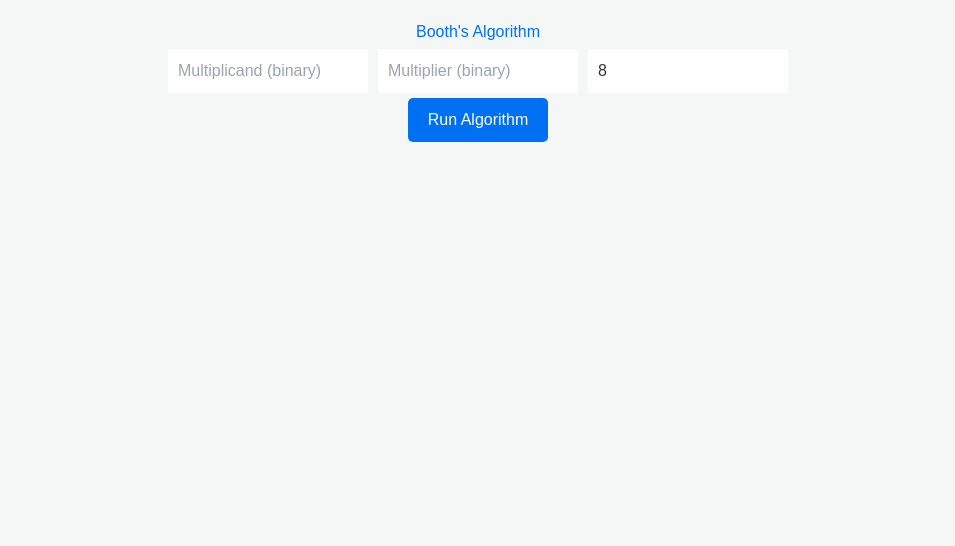
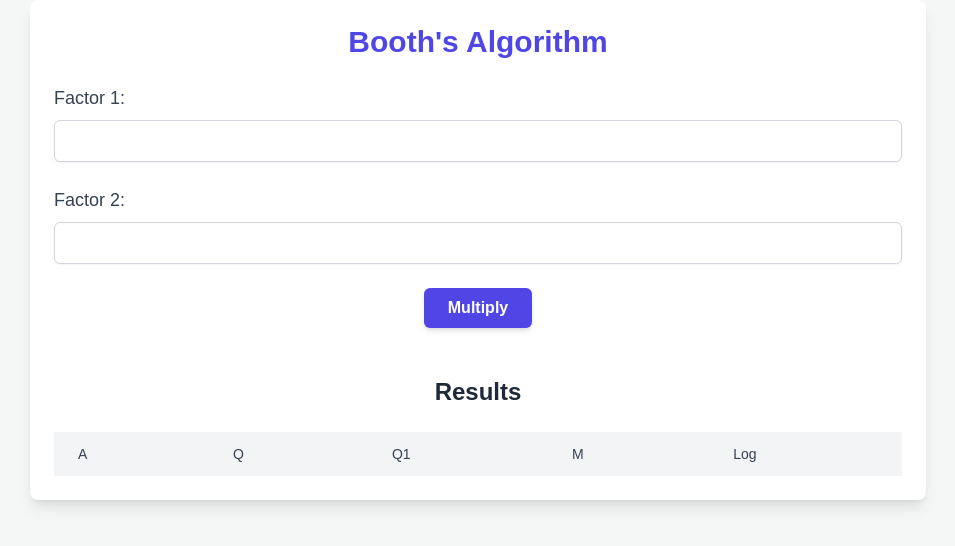
Before and after one commit to sahil-kumar-yadav/booths-algo, a Next.js app: page / in a window 1280 px wide. Shown: the top 546 px of the page, without its empty margins (162-1117 px from the left). Built offline with nearby package versions, Linux system fonts and the light colour scheme.

Commit message:
updated Ui

```diff
--- a/src/app/globals.css
+++ b/src/app/globals.css
@@ -11,62 +11,42 @@ body {
   margin: 0;
   padding: 0;
 }
-
 .container {
+  font-family: Arial, sans-serif;
   padding: 20px;
-  max-width: 800px;
-  margin: auto;
-  text-align: center;
-}
-
-.input-section {
-  margin-bottom: 20px;
 }
 
 .input-section input {
   margin: 5px;
-  padding: 10px;
-  width: 200px;
-  font-size: 16px;
-}
-
-.input-section button {
-  padding: 10px 20px;
-  font-size: 16px;
-  cursor: pointer;
-  background-color: #0070f3;
-  color: white;
-  border: none;
-  border-radius: 5px;
-}
-
-.input-section button:hover {
-  background-color: #005bb5;
+  padding: 8px;
+  font-size: 14px;
 }
 
 .steps-section {
-  margin-top: 30px;
-  text-align: left;
+  margin-top: 20px;
 }
 
-.step {
-  margin-bottom: 15px;
-  padding: 10px;
-  border: 1px solid #ccc;
-  border-radius: 5px;
+.steps-table {
+  width: 100%;
+  border-collapse: collapse;
+  margin-top: 20px;
+}
+
+.steps-table th, .steps-table td {
+  border: 1px solid #ddd;
+  padding: 8px;
+  text-align: center;
+}
+
+.steps-table th {
+  background-color: #f4f4f4;
+}
+
+.steps-table tr:nth-child(even) {
+  background-color: #f9f9f9;
 }
 
 .result-section {
-  margin-top: 30px;
-  font-size: 18px;
+  margin-top: 20px;
+  font-weight: bold;
 }
-
-h1 {
-  color: #0070f3;
-}
-
-h2 {
-  margin-top: 30px;
-  font-size: 20px;
-  color: #333;
-}
--- a/src/app/page.js
+++ b/src/app/page.js
@@ -1,67 +1,86 @@
 "use client"
-import { boothsAlgorithm } from '@/component/boothsAlgorithm';
+import { multiply } from '@/component/boothsAlgorithm';
+// import { multiplyBooth } from '@/component/boothsAlgorithm';
+// import { boothsAlgorithm } from '@/component/boothsAlgorithm';
 import { useState } from 'react';
+export default function Home() {
+  const [factor1, setFactor1] = useState('');
+  const [factor2, setFactor2] = useState('');
+  const [results, setResults] = useState([]);
 
-export default function Home() {
-  const [multiplicand, setMultiplicand] = useState('');
-  const [multiplier, setMultiplier] = useState('');
-  const [bits, setBits] = useState(8);
-  const [result, setResult] = useState('');
-  const [steps, setSteps] = useState([]);
-
-  const handleSubmit = () => {
-    const { result, steps } = boothsAlgorithm(multiplicand, multiplier, bits);
-    setResult(result);
-    setSteps(steps);
+  const handleMultiply = () => {
+      const result = multiply(parseInt(factor1), parseInt(factor2));
+      setResults(result);
   };
 
   return (
-    <div className="container">
-      <h1>Booth's Algorithm</h1>
-      <div className="input-section">
-        <input
-          type="text"
-          placeholder="Multiplicand (binary)"
-          value={multiplicand}
-          onChange={(e) => setMultiplicand(e.target.value)}
-        />
-        <input
-          type="text"
-          placeholder="Multiplier (binary)"
-          value={multiplier}
-          onChange={(e) => setMultiplier(e.target.value)}
-        />
-        <input
-          type="number"
-          placeholder="Bits"
-          value={bits}
-          onChange={(e) => setBits(e.target.value)}
-        />
-        <button onClick={handleSubmit}>Run Algorithm</button>
-      </div>
+    <div className="max-w-4xl mx-auto p-6 bg-white shadow-lg rounded-lg">
+    <h1 className="text-3xl font-bold text-center text-indigo-600 mb-6">Booth's Algorithm</h1>
 
-      {steps.length > 0 && (
-        <div className="steps-section">
-          <h2>Steps</h2>
-          {steps.map((step, index) => (
-            <div key={index} className="step">
-              <p>Step {index + 1}:</p>
-              <p>A: {step.A}  {step.A_after} (After Operation: {step.operation})</p>
-              <p>Q: {step.Q}  {step.Q_final}</p>
-              <p>Q1: {step.Q1}</p>
-              <p>Final A: {step.A_final}</p>
-              <p>Final Q: {step.Q_final}</p>
-            </div>
-          ))}
+    <form className="space-y-6" onSubmit={(e) => e.preventDefault()}>
+        <div className="flex flex-col space-y-2">
+            <label htmlFor="factor1" className="text-lg font-medium text-gray-700">Factor 1:</label>
+            <input
+                id="factor1"
+                type="number"
+                name="factor1"
+                value={factor1}
+                onChange={(e) => setFactor1(e.target.value)}
+                className="px-4 py-2 border border-gray-300 rounded-md shadow-sm focus:outline-none focus:ring-2 focus:ring-indigo-500 focus:border-indigo-500"
+                required
+            />
         </div>
-      )}
 
-      {result && (
-        <div className="result-section">
-          <h2>Final Result</h2>
-          <p>{result}</p>
+        <div className="flex flex-col space-y-2">
+            <label htmlFor="factor2" className="text-lg font-medium text-gray-700">Factor 2:</label>
+            <input
+                id="factor2"
+                type="number"
+                name="factor2"
+                value={factor2}
+                onChange={(e) => setFactor2(e.target.value)}
+                className="px-4 py-2 border border-gray-300 rounded-md shadow-sm focus:outline-none focus:ring-2 focus:ring-indigo-500 focus:border-indigo-500"
+                required
+            />
         </div>
-      )}
+
+        <div className="flex justify-center">
+            <button
+                onClick={handleMultiply}
+                className="px-6 py-2 bg-indigo-600 text-white font-semibold rounded-md shadow-md hover:bg-indigo-700 focus:outline-none focus:ring-2 focus:ring-indigo-500"
+            >
+                Multiply
+            </button>
+        </div>
+    </form>
+
+    <h2 className="text-2xl font-bold text-center text-gray-800 mt-12">Results</h2>
+
+    <div className="overflow-x-auto mt-6">
+        <table className="min-w-full table-auto border-collapse">
+            <thead>
+                <tr className="bg-gray-100">
+                    <th className="py-3 px-6 text-left text-sm font-medium text-gray-700">A</th>
+                    <th className="py-3 px-6 text-left text-sm font-medium text-gray-700">Q</th>
+                    <th className="py-3 px-6 text-left text-sm font-medium text-gray-700">Q1</th>
+                    <th className="py-3 px-6 text-left text-sm font-medium text-gray-700">M</th>
+                    <th className="py-3 px-6 text-left text-sm font-medium text-gray-700">Log</th>
+                </tr>
+            </thead>
+            <tbody>
+                {results.map((row, index) => (
+                    <tr key={index} className={`border-t ${index % 2 === 0 ? 'bg-gray-50' : 'bg-white'}`}>
+                        <td className="py-3 px-6 text-sm text-gray-700">{row.a}</td>
+                        <td className="py-3 px-6 text-sm text-gray-700">{row.q}</td>
+                        <td className="py-3 px-6 text-sm text-gray-700">{row.q1}</td>
+                        <td className="py-3 px-6 text-sm text-gray-700">{row.m}</td>
+                        <td className="py-3 px-6 text-sm text-gray-700">{row.log}</td>
+                    </tr>
+                ))}
+            </tbody>
+        </table>
     </div>
+</div>
+
   );
 }
```
